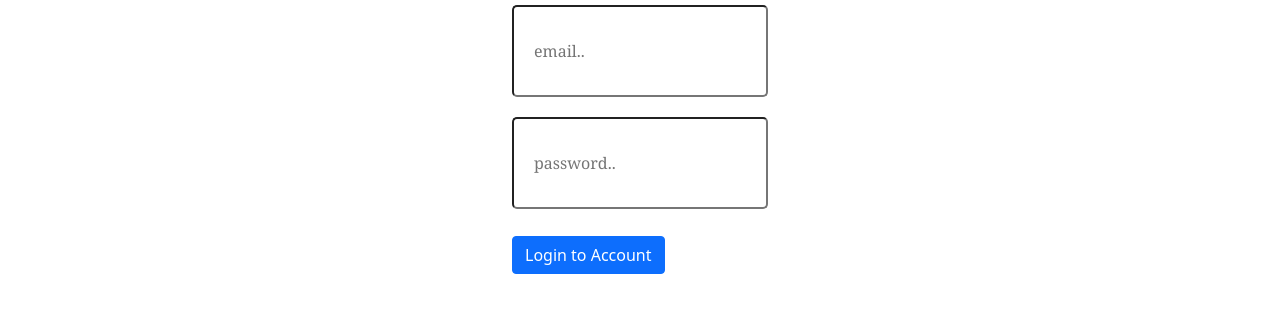
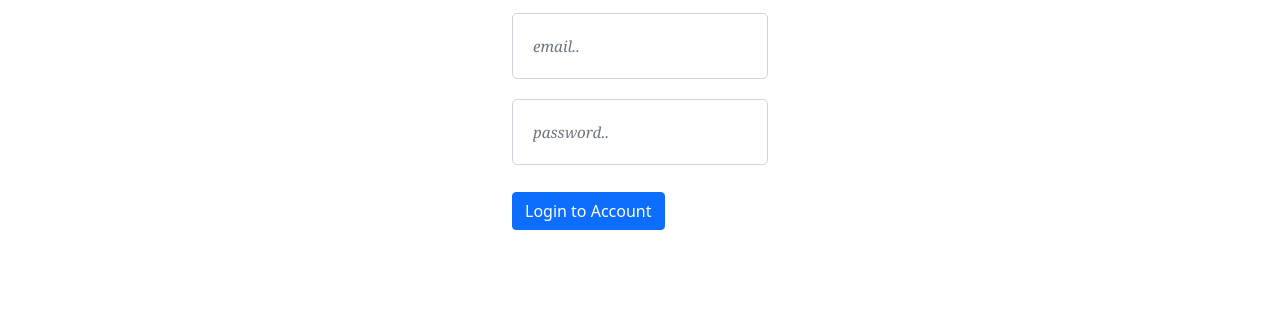
Before and after one commit to ParyushiJain/Blog, a plain HTML site: page create.html in a window 1280 px wide. Shown: the part 80-392 px from the top of the page. Drawn offline with nearby package versions, Linux system fonts and the light colour scheme; no server answers.

Commit message:
Update create.html

```diff
--- a/create.html
+++ b/create.html
@@ -43,10 +43,11 @@
 
   <div class="auth" id="login-div">
     <h4>Login</h4>
-    <input type="email" placeholder="email.." id="email_field"/>
-    <input type="password" placeholder="password.." id="password_field"/>
+<div class="form-group">
+    <input type="email"  class="form-control" placeholder="email.." id="email_field"/>
+    <input type="password"  class="form-control" placeholder="password.." id="password_field"/>
     <button onclick="login()" class="btn btn-primary">Login to Account</button>
-
+    </div>
   </div>
   <div class="auth-done" id="user-div">
        <div class="container">
```
